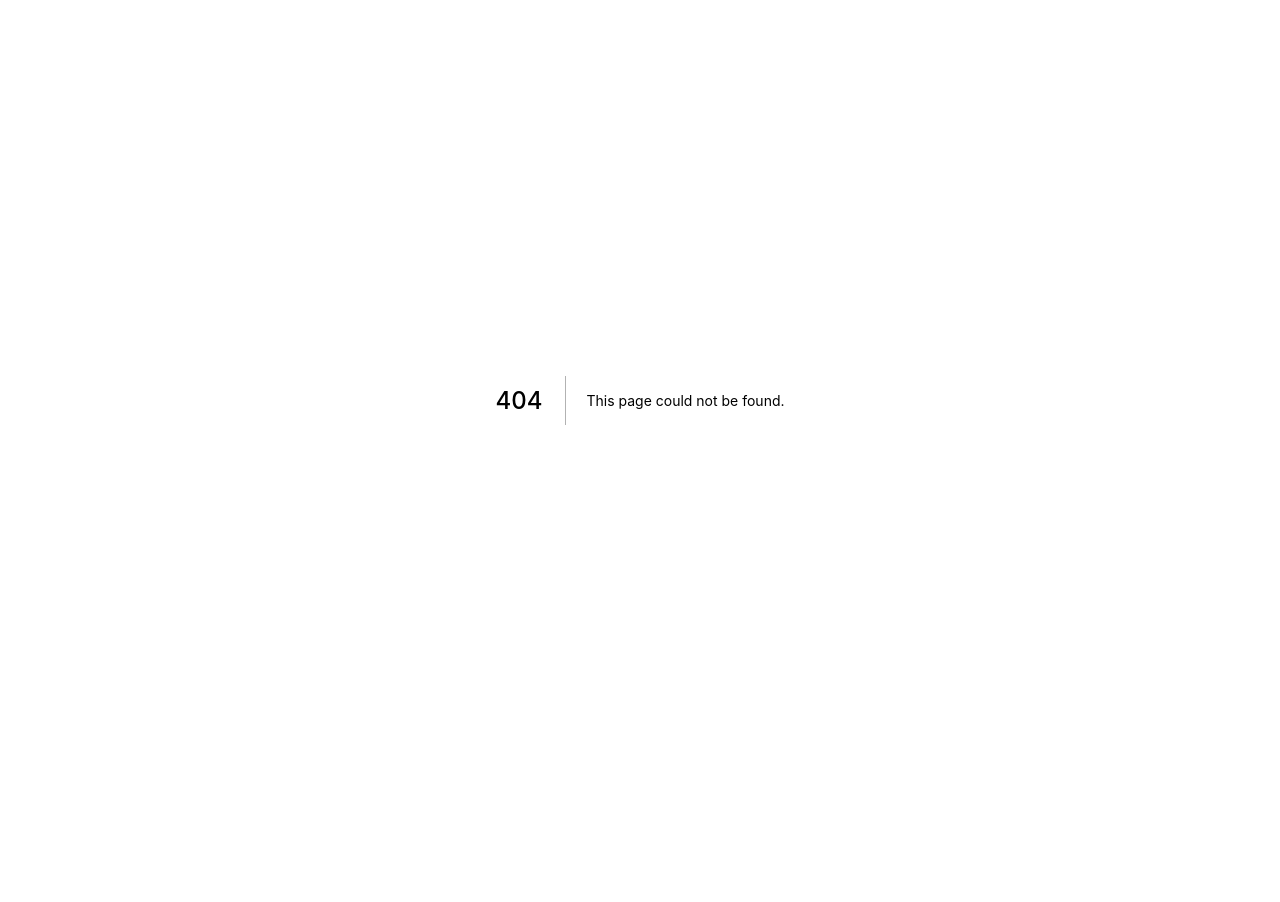
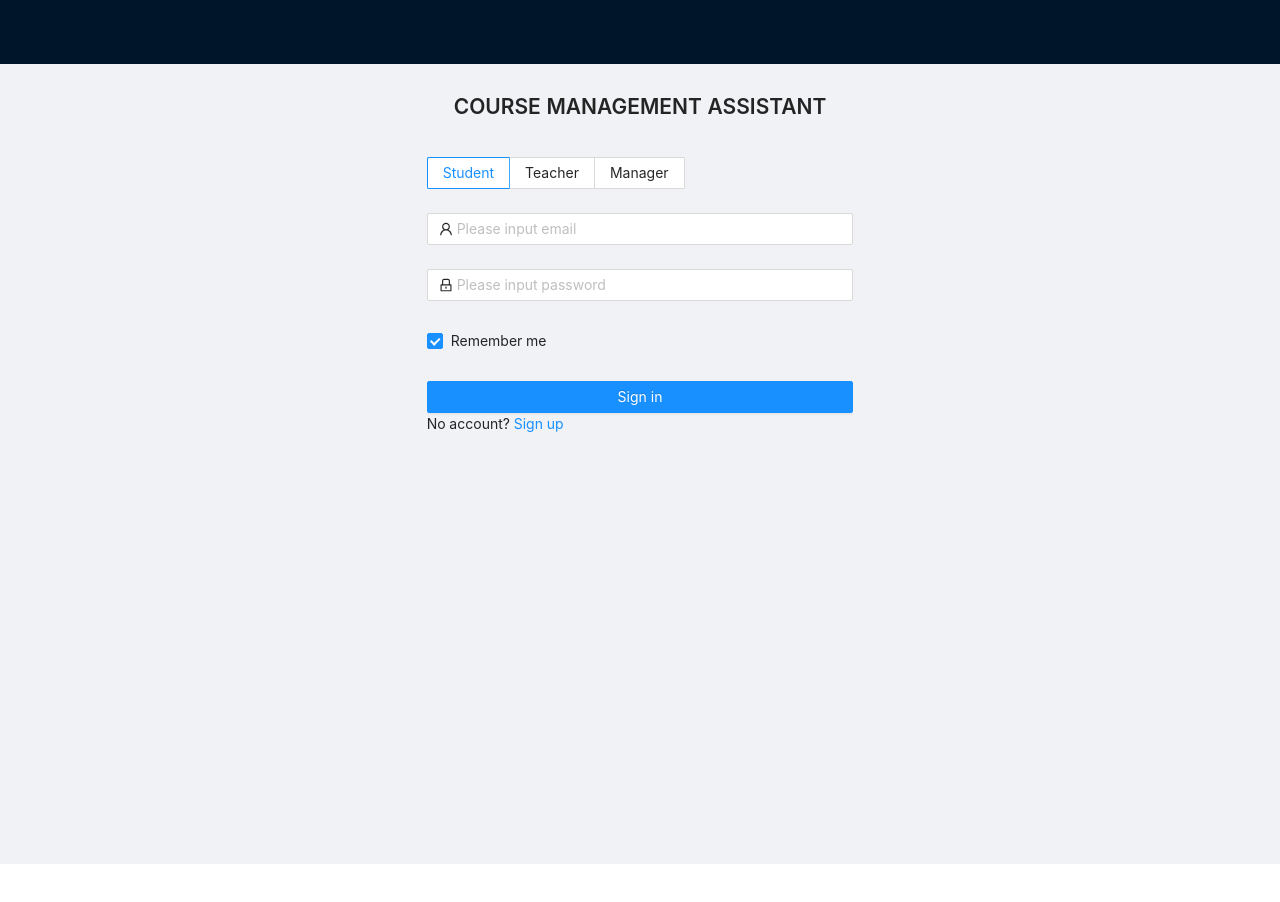
Before and after one commit to jason7yn/react-cms, a Next.js app: page /login in a window 1280 px wide. Before the commit this address had no page. Shown: the top 902 px of the page. Before the commit the page ends 800 px from the top, so only its background shows below. Built offline with nearby package versions, Linux system fonts and the light colour scheme.

Commit message:
feat:init project & login page

```diff
--- /dev/null
+++ b/pages/login.js
@@ -0,0 +1,95 @@
+import {
+  Form,
+  Input,
+  Button,
+  Checkbox,
+  Radio,
+  Layout,
+  Row,
+  Col,
+  Typography
+} from "antd";
+import { UserOutlined, LockOutlined } from "@ant-design/icons";
+
+const { Header, Content } = Layout;
+const { Title } = Typography;
+
+export default function() {
+  const onFinish = values => {
+    console.log("Received values of form: ", values);
+  };
+
+  return (
+    <Layout>
+      <Header></Header>
+      <Content className="login-page-content">
+        <h1 className="login-form-title">COURSE MANAGEMENT ASSISTANT</h1>
+        <Row className="wrapper-row">
+          <Col className="wrapper-col" span={8}>
+            <Form
+              name="normal_login"
+              className="login-form"
+              initialValues={{
+                requiredRoleValue: "student",
+                remember: true
+              }}
+              onFinish={onFinish}
+            >
+              <Form.Item name="requiredRoleValue">
+                <Radio.Group>
+                  <Radio.Button value="student">Student</Radio.Button>
+                  <Radio.Button value="teacher">Teacher</Radio.Button>
+                  <Radio.Button value="manager">Manager</Radio.Button>
+                </Radio.Group>
+              </Form.Item>
+              <Form.Item
+                name="email"
+                rules={[
+                  {
+                    required: true,
+                    message: "'email' is required"
+                  },
+                  {
+                    type: "email",
+                    message: "'email' is not a valid email"
+                  }
+                ]}
+              >
+                <Input
+                  prefix={<UserOutlined className="site-form-item-icon" />}
+                  placeholder="Please input email"
+                />
+              </Form.Item>
+              <Form.Item
+                name="password"
+                rules={[{ required: true, message: "Please input password" }]}
+              >
+                <Input
+                  prefix={<LockOutlined className="site-form-item-icon" />}
+                  type="password"
+                  placeholder="Please input password"
+                />
+              </Form.Item>
+              <Form.Item>
+                <Form.Item name="remember" valuePropName="checked" noStyle>
+                  <Checkbox>Remember me</Checkbox>
+                </Form.Item>
+              </Form.Item>
+
+              <Form.Item>
+                <Button
+                  type="primary"
+                  htmlType="submit"
+                  className="login-form-button"
+                >
+                  Sign in
+                </Button>
+                No account? <a href="">Sign up</a>
+              </Form.Item>
+            </Form>
+          </Col>
+        </Row>
+      </Content>
+    </Layout>
+  );
+}
--- /dev/null
+++ b/styles/antd.css
@@ -0,0 +1,24 @@
+@import "~antd/dist/antd.css";
+.login-form {
+  max-width: 100%;
+  max-height: 50vh;
+}
+.login-page-content {
+  height: 100vh;
+  align-content: center;
+}
+.login-form-button {
+  width: 100%;
+}
+.wrapper-row {
+  display: flex;
+  justify-content: center;
+  height: 100%;
+}
+.login-form-title {
+  text-align: center;
+  margin-top: 2%;
+  margin-bottom: 4%;
+  font-weight: 600;
+  height: 2%;
+}
```
Also changed, not shown: package.json (+7 -0 lines), pages/_app.js (+4 -3 lines), 1 other file (tests, documents, lock files or other folders).
